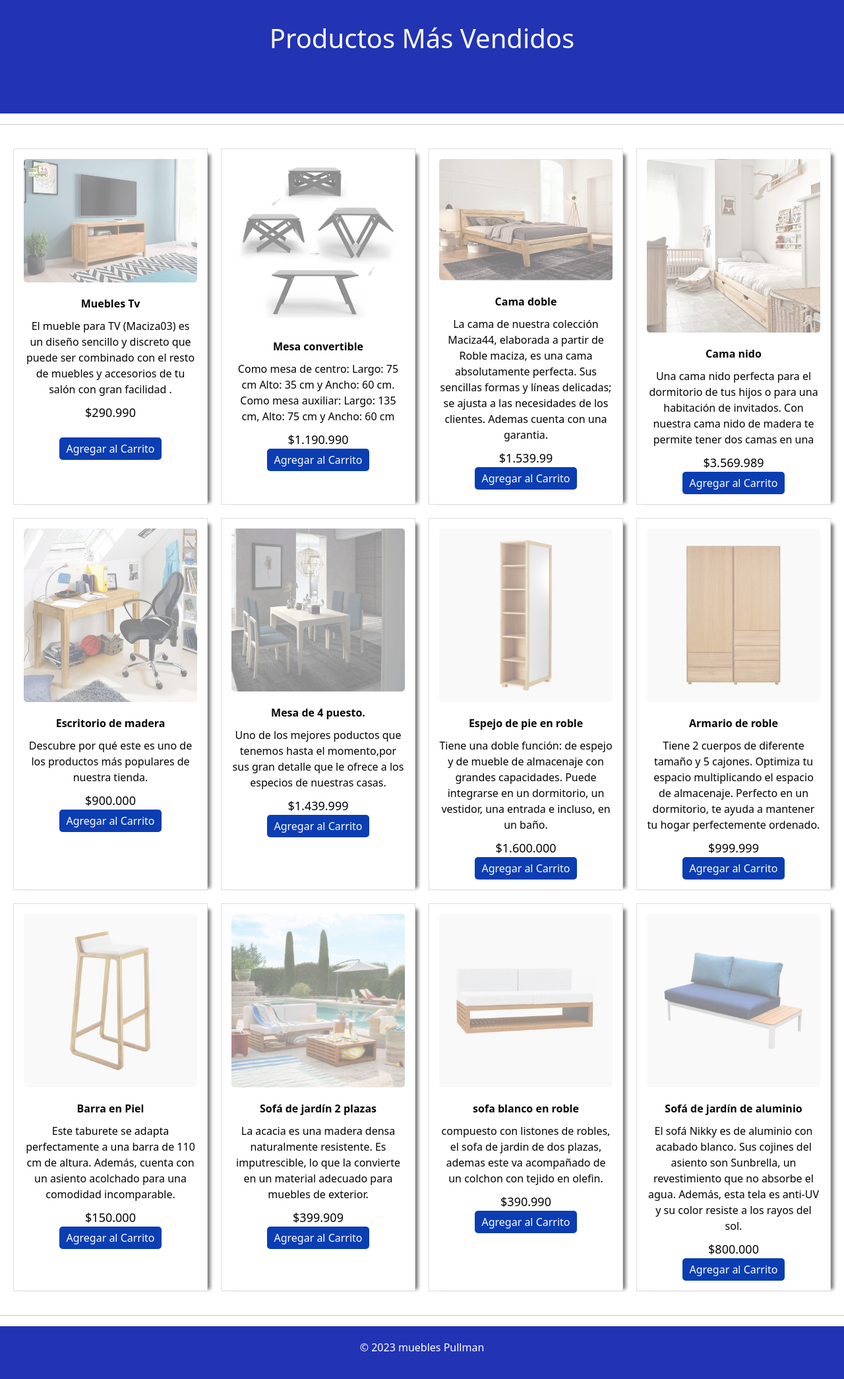
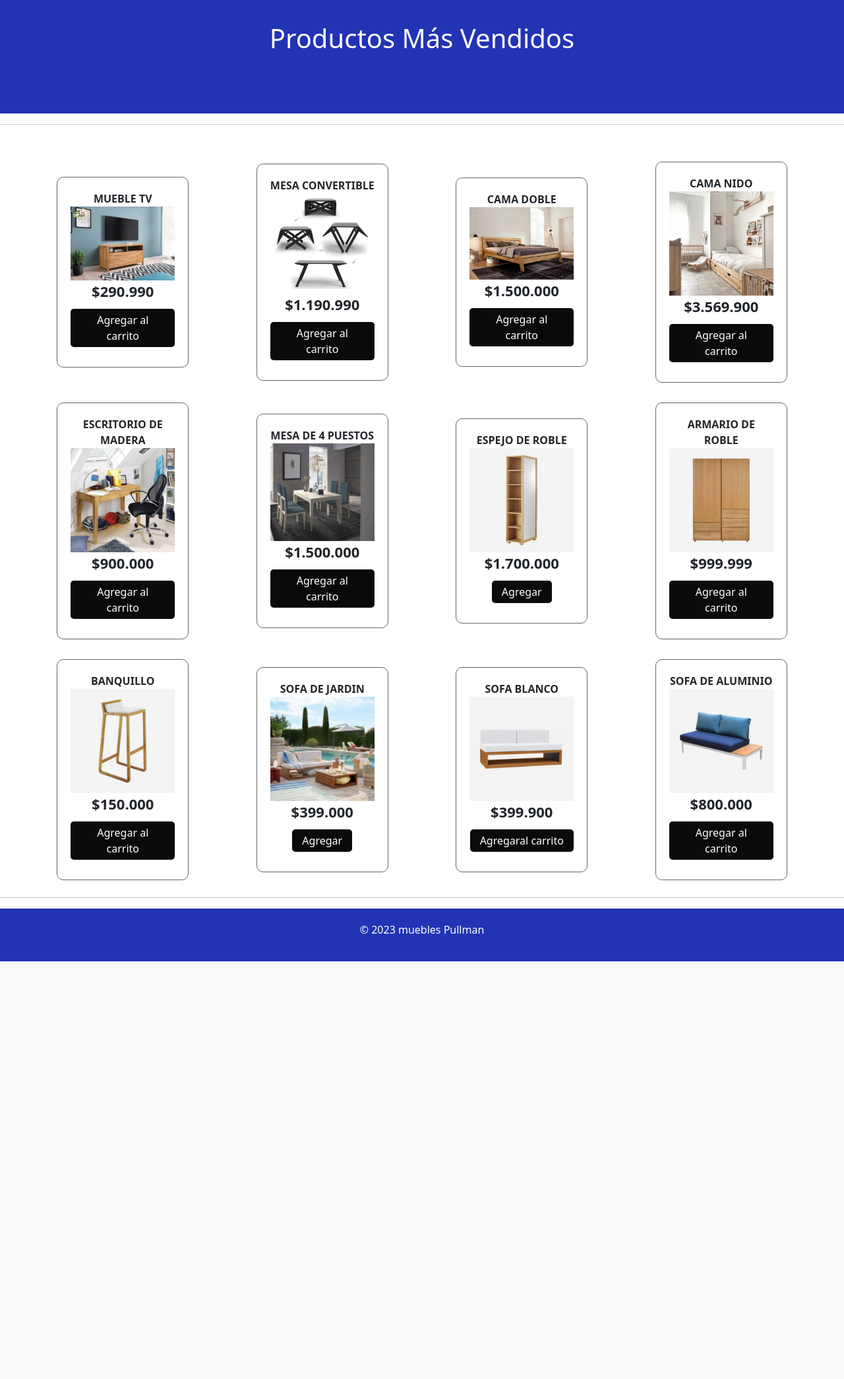
Before and after one commit to 11julio11/roble_store, a PHP site: the page made by lo mas vendido.html in a window 1280 px wide. Shown: the part 56-2146 px from the top of the page at 66% size. After the commit the page ends 1513 px from the top, so only its background shows below. Run offline with PHP 8.4, Linux system fonts and the light colour scheme.

Commit message:
implemetacion  de cambios

```diff
--- a/carrito.html
+++ b/carrito.html
@@ -60,6 +60,7 @@
             </div>
           </nav>
     </main>
+    <h3>productos especiales</h3>
   <section class="contenedor">
       <!-- Contenedor de elementos -->
       <div class="contenedor-items">
@@ -191,7 +192,7 @@
               <div class="fila">
                   <strong>Tu Total</strong>
                   <span class="carrito-precio-total">
-                      $120.000,00
+                      $120.000.000,0
                   </span>
               </div>
               <button class="btn-pagar">Pagar <i class="fa-solid fa-bag-shopping"></i> </button>
--- a/css/lo mas vendido.css
+++ b/css/lo mas vendido.css
@@ -14,80 +14,207 @@ h1 {
     color: #fcfcfc;
 }
 
-.products-container {
+.contenedor{
+    max-width: 1200px;
+    padding: 10px;
+    margin: auto;
+    display: flex;
+    justify-content: space-between;
+    /* oculto lo que queda fuera del .contenedor */
+    contain: paint;
+}
+
+h3{
+    text-align: center;
+    margin-top: 20px;
+    box-sizing: border-box;
+    color: #092cf3;
+}
+
+/* SECCION CONTENEDOR DE ITEMS */
+.contenedor .contenedor-items{
+    margin-top: 30px;
     display: grid;
-    grid-template-columns: repeat(auto-fit, minmax(250px, 1fr));
-    gap: 20px;
+    grid-template-columns: repeat(auto-fit, minmax(220px, 1fr));
+    grid-gap:30px;
+    grid-row-gap: 30px;
+    /* width: 60%; */
+    width: 100%;
+    transition: .3s;
+}
+.contenedor .contenedor-items .item{
+    max-width: 200px;
+    margin: auto;
+    border: 1px solid #666;
+    border-radius: 10px;
+    padding: 20px;
+    transition: .3s;
+}
+.contenedor .contenedor-items .item .img-item{
+    width: 100%;
+}
+.contenedor .contenedor-items .item:hover{
+    box-shadow: 0 0 10px #666;
+    scale: 1.05;
+}
+.contenedor .contenedor-items .item .titulo-item{
+    display: block;
+    font-weight: bold;
+    text-align: center;
+    text-transform: uppercase;
+}
+.contenedor .contenedor-items .item .precio-item{
+    display: block;
+    text-align: center;
+    font-weight: bold;
+    font-size: 22px;
+}
+
+.contenedor .contenedor-items .item .boton-item{
+    display: block;
+    margin: 10px auto;
+    border: none;
+    background-color: rgb(11, 10, 10);
+    color: #fff;
+    padding: 5px 15px;
+    border-radius: 5px;
+    cursor: pointer;
+}
+
+.contenedor .contenedor-items .item .boton-item:hover{
+   background-color: #2233b4;
+}
+/* seccion carrito */
+.carrito{
+    border: 1px solid #666;
+    width: 35%;
+    margin-top: 30px;
+    border-radius: 10px;
+    overflow: hidden;
+    margin-bottom: auto;
+    position: sticky !important;
+    top: 0;
+    transition: .3s;
+    /* Estilos para ocultar */
+    margin-right: -100%;
+    opacity: 0;
+}
+.carrito .header-carrito{
+    background-color: #000;
+    color: #fff;
+    text-align: center;
+    padding: 30px 0;
+}
+.carrito .carrito-item{
+    display: flex;
+    align-items: center;
+    /* justify-content: space-between; */
+    position: relative;
+    border-bottom: 1px solid #666;
     padding: 20px;
 }
-
-.product {
-    background-color: #fff;
-    border: 1px solid #ddd;
-    padding: 15px;
+.carrito .carrito-item img{
+    margin-right: 20px;
+}
+.carrito .carrito-item .carrito-item-titulo{
+    display: block;
+    font-weight: bold;
+    margin-bottom: 10px;
+    text-transform: uppercase;
+}
+.carrito .carrito-item .selector-cantidad{
+    display: inline-block;
+    margin-right: 25px;
+}
+.carrito .carrito-item .carrito-item-cantidad{
+    border: none;
+    font-size: 18px;
+    background-color: transparent;
+    display: inline-block;
+    width:30px;
+    padding: 5px;
     text-align: center;
-    box-shadow: 0 2px 4px rgba(0, 0, 0, 0.1);
-    -webkit-box-shadow: 10px 3px 5px -6px rgba(10, 10, 10, 0.53);
-    -moz-box-shadow: 10px 3px 5px -6px rgba(18, 19, 18, 0.53);
-    box-shadow: 10px 3px 5px -6px rgba(0, 0, 0, 0.53);
+}
+.carrito .carrito-item .selector-cantidad i{
+    font-size: 18px;
+    width: 32px;
+    height: 32px;
+    line-height: 32px;
+    text-align: center;
+    border-radius: 50%;
+    border: 1px solid #000;
+    cursor: pointer;
+}
+.carrito .carrito-item .carrito-item-precio{
+    font-weight: bold;
+    display: inline-block;
+    font-size: 18px;
+    margin-bottom: 5px;
+}
+.carrito .carrito-item .btn-eliminar{
+    position: absolute;
+    right: 15px;
+    top: 15px;
+    color: #000;
+    font-size: 20px;
+    width: 40px;
+    height: 40px;
+    line-height: 40px;
+    text-align: center;
+    border-radius: 50%;
+    border: 1px solid #000;
+    cursor: pointer;
+    display: block;
+    background: transparent;
+    z-index: 20;
+}
+.carrito .carrito-item .btn-eliminar i{
+    pointer-events: none;
 }
 
-.product:hover {
-    opacity: 1;
-    transition: opacity 1.5s;
-    box-shadow: 0 0 5px rgba(12, 206, 190, 0.3);
-  }
-
-.product img {
-    max-width: 100%;
-    height: auto;
-    object-fit: cover;
+.carrito-total{
+    background-color: #f3f3f3;
+    padding: 30px;
+}
+.carrito-total .fila{
+    display: flex;
+    justify-content: space-between;
+    align-items: center;
+    font-size: 22px;
+    font-weight: bold;
+    margin-bottom: 10px;
+}
+.carrito-total .btn-pagar{
+    display: block;
+    width: 100%;
+    border: none;
+    background: #000;
+    color: #fff;
     border-radius: 5px;
-    margin-bottom: 10px;
-    opacity: 0.5;
-    transition: transform 0.3s, box-shadw 0.3s;
+    font-size: 18px;
+    padding: 20px;
+    display: flex;
+    justify-content: space-between;
+    align-items: center;
+    cursor: pointer;
+    transition: .3s;
+}
+.carrito-total .btn-pagar:hover{
+    scale: 1.05;
 }
 
-.product img:hover{
-    opacity: 1;
-    transform: scale(1.5);
-    box-shadow: 0 0 10px rgba(0, 0, 0, 0.5);
-}
-
-.product-title {
-    font-weight: bold;
-    margin: 10px 0;
-    color: #050505;
-}
-
-.product-description {
-    margin-bottom: 10px;
-    color: #030303;
-}
-
-.product-price {
-    font-size: 18px;
-    color: #000000;
-}
-
-.product button{
-    background-color: #0b3db3;
-    color: #fff;
-    border: none;
-    padding: 5px 10px;
-    border-radius: 5px;
-    cursor: pointer;
-    transition: background-color 0.3s ease;
-}
-
-.product a {
-    text-decoration: none;
-    color: #fff;
-}
-
-.product button:hover {
-    background-color: #ffac05;
-}
+/* SECCION RESPONSIVE */
+@media screen and (max-width: 850px) {
+    .contenedor {
+      display: block;
+    }
+    .contenedor-items{
+        width: 100% !important;
+    }
+    .carrito{
+        width: 100%;
+    }
+  }
 /*estilos para pantallas pequeñas*/
 @media(max-width: 767px){
     body{
--- a/lo mas vendido.html
+++ b/lo mas vendido.html
@@ -4,6 +4,7 @@
     <meta charset="UTF-8">
     <meta name="viewport" content="width=device-width, initial-scale=1.0">
     <link rel="stylesheet" href="css/lo mas vendido.css">
+    <link rel="stylesheet" href="https://cdnjs.cloudflare.com/ajax/libs/font-awesome/6.2.1/css/all.min.css" integrity="sha512-MV7K8+y+gLIBoVD59lQIYicR65iaqukzvf/nwasF0nqhPay5w/9lJmVM2hMDcnK1OnMGCdVK+iQrJ7lzPJQd1w==" crossorigin="anonymous" referrerpolicy="no-referrer" />
     <link href="https://cdn.jsdelivr.net/npm/bootstrap@5.1.3/dist/css/bootstrap.min.css" rel="stylesheet" integrity="sha384-1BmE4kWBq78iYhFldvKuhfTAU6auU8tT94WrHftjDbrCEXSU1oBoqyl2QvZ6jIW3" crossorigin="anonymous">
     <link rel="website icon" type="png" href="img/icono.png" />
     <title>Lo mas vendido</title>
@@ -56,132 +57,150 @@
       </nav>
     <h1>Productos Más Vendidos</h1>
      <hr>
-    <div class="products-container">
-        <div class="product">
-            <img src="img/mueble tv.png" alt="Producto 1">
-            <div class="product-title">Muebles Tv</div>
-            <div class="product-description">
-              El mueble para TV (Maciza03) es un diseño sencillo y discreto que puede ser combinado con el resto de muebles y accesorios de tu salón con gran facilidad .
-            </div>
-            <div class="product-price">$290.990</div><br>
-            <button><a href="">Agregar al Carrito</a></button>
+    <section class="contenedor">
+      <div class="contenedor-items">
+        <div class="item">
+          <span class="titulo-item">Mueble tv</span>
+          <img src="img/mueble tv.png" alt="" class="img-item">
+          <span class="precio-item">$290.990</span>
+          <button class="boton-item">Agregar al carrito</button>
         </div>
 
-        <div class="product">
-            <img src="img/mesa convertible.png" alt="Producto 2">
-            <div class="product-title">Mesa convertible</div>
-            <div class="product-description">
-              Como mesa de centro: Largo: 75 cm Alto: 35 cm y Ancho: 60 cm.
-              Como mesa auxiliar: Largo: 135 cm, Alto: 75 cm y Ancho: 60 cm
-            </div>
-            <div class="product-price">$1.190.990</div>
-            <button><a href="">Agregar al Carrito</a></button>
+        <div class="item">
+          <span class="titulo-item">Mesa convertible</span>
+          <img src="img/mesa convertible.png" alt="" class="img-item">
+          <span class="precio-item">$1.190.990</span>
+          <button class="boton-item">Agregar al carrito</button>
         </div>
 
-        <div class="product">
-            <img src="img/camadoble001.png" alt="Producto 3">
-            <div class="product-title">Cama doble</div>
-            <div class="product-description">
-              La cama de nuestra colección Maciza44, elaborada a partir de Roble maciza, es una cama absolutamente perfecta. Sus sencillas formas y líneas delicadas; se ajusta a las necesidades de los clientes. Ademas cuenta con una garantia.
-            </div>
-            <div class="product-price">$1.539.99</div>
-            <button><a href="">Agregar al Carrito</a></button>
+        <div class="item">
+          <span class="titulo-item">Cama doble</span>
+          <img src="img/camadoble001.png" alt="" class="img-item">
+          <span class="precio-item">$1.500.000</span>
+          <button class="boton-item">Agregar al carrito</button>
         </div>
 
-        <div class="product">
-            <img src="img/cama nido.png" alt="Producto 3">
-            <div class="product-title">Cama nido</div>
-            <div class="product-description">
-              Una cama nido perfecta para el dormitorio de tus hijos o para una habitación de invitados. Con nuestra cama nido de madera te permite tener dos camas en una
-            </div>
-            <div class="product-price">$3.569.989</div>
-            <button><a href="">Agregar al Carrito</a></button>
+        <div class="item">
+          <span class="titulo-item">Cama nido</span>
+          <img src="img/cama nido.png" alt="" class="img-item">
+          <span class="precio-item">$3.569.900</span>
+          <button class="boton-item">Agregar al carrito</button>
         </div>
 
-        <div class="product">
-            <img src="img/escritorio de madera.png" alt="Producto 3">
-            <div class="product-title">Escritorio de madera</div>
-            <div class="product-description">
-                Descubre por qué este es uno de los productos más populares de nuestra tienda.
-            </div>
-            <div class="product-price">$900.000</div>
-            <button><a href="">Agregar al Carrito</a></button>
+        <div class="item">
+          <span class="titulo-item">Escritorio de madera</span>
+          <img src="img/escritorio de madera.png" alt="" class="img-item">
+          <span class="precio-item">$900.000</span>
+          <button class="boton-item">Agregar al carrito</button>
         </div>
 
-        <div class="product">
-            <img src="img/mesa de 4 puestos.png" alt="Producto 3">
-            <div class="product-title">Mesa de 4 puesto.</div>
-            <div class="product-description">
-                Uno de los mejores poductos que tenemos hasta el momento,por sus gran detalle que le ofrece a los especios de nuestras casas.
-            </div>
-            <div class="product-price">$1.439.999</div>
-            <button><a href="">Agregar al Carrito</a></button>
+        <div class="item">
+          <span class="titulo-item">Mesa de 4 puestos</span>
+          <img src="img/mesa de 4 puestos.png" alt="" class="img-item">
+          <span class="precio-item">$1.500.000</span>
+          <button class="boton-item">Agregar al carrito</button>
         </div>
 
-        <div class="product">
-            <img src="img/espejo-de-pie-de-roble-natural_9965759.jpg" alt="Producto 3">
-            <div class="product-title">Espejo de pie en roble</div>
-            <div class="product-description">
-              Tiene una doble función: de espejo y de mueble de almacenaje con grandes capacidades. Puede integrarse en un dormitorio, un vestidor, una entrada e incluso, en un baño.
-            </div>
-            <div class="product-price">$1.600.000</div>
-            <button><a href="">Agregar al Carrito</a></button>
+        <div class="item">
+          <span class="titulo-item">Espejo de roble</span>
+          <img src="img/espejo-de-pie-de-roble-natural_9965759.jpg" alt="" class="img-item">
+          <span class="precio-item">$1.700.000</span>
+          <button class="boton-item">Agregar</button>
         </div>
 
-        <div class="product">
-            <img src="img/armario-de-roble-natural_9062237.jpg" alt="Producto 3">
-            <div class="product-title">Armario de roble</div>
-            <div class="product-description">
-              Tiene 2 cuerpos de diferente tamaño y 5 cajones. Optimiza tu espacio multiplicando el espacio de almacenaje. Perfecto en un dormitorio, te ayuda a mantener tu hogar perfectemente ordenado.
-            </div>
-            <div class="product-price">$999.999</div>
-            <button><a href="">Agregar al Carrito</a></button>
+        <div class="item">
+          <span class="titulo-item">Armario de roble</span>
+          <img src="img/armario-de-roble-natural_9062237.jpg" alt="" class="img-item">
+          <span class="precio-item">$999.999</span>
+          <button class="boton-item">Agregar al carrito</button>
         </div>
 
-        <div class="product">
-            <img src="img/silla 123.jpg" alt="Producto 3">
-            <div class="product-title"> Barra en Piel </div>
-            <div class="product-description">
-              Este taburete se adapta perfectamente a una barra de 110 cm de altura. Además, cuenta con un asiento acolchado para una comodidad incomparable.
-            </div>
-            <div class="product-price">$150.000</div>
-            <button><a href="">Agregar al Carrito</a></button>
+        <div class="item">
+          <span class="titulo-item">Banquillo</span>
+          <img src="img/silla 123.jpg" alt="" class="img-item">
+          <span class="precio-item">$150.000</span>
+          <button class="boton-item">Agregar al carrito</button>
         </div>
 
-        <div class="product">
-            <img src="img/sofa-de-jardin-2-plazas.jpg" alt="Producto 3">
-            <div class="product-title">Sofá de jardín 2 plazas </div>
-            <div class="product-description">
-              La acacia es una madera densa naturalmente resistente. Es imputrescible, lo que la convierte en un material adecuado para muebles de exterior.
-            </div>
-            <div class="product-price">$399.909</div>
-            <button><a href="">Agregar al Carrito</a></button>
+        <div class="item">
+          <span class="titulo-item">Sofa de jardin</span>
+          <img src="img/sofa-de-jardin-2-plazas.jpg" alt="" class="img-item">
+          <span class="precio-item">$399.000</span>
+          <button class="boton-item">Agregar</button>
         </div>
 
-        <div class="product">
-            <img src="img/sofa-acacia_12020171.jpg" alt="Producto 3">
-            <div class="product-title">sofa blanco en roble</div>
-            <div class="product-description">
-               compuesto con listones de robles, el sofa de jardin de dos plazas, ademas este va acompañado de un colchon con tejido en olefin.
-            </div>
-            <div class="product-price">$390.990</div>
-            <button><a href="">Agregar al Carrito</a></button>
+        <div class="item">
+          <span class="titulo-item">Sofa blanco</span>
+          <img src="img/sofa-acacia_12020171.jpg" alt="" class="img-item">
+          <span class="precio-item">$399.900</span>
+          <button class="boton-item">Agregaral carrito</button>
         </div>
 
-        <div class="product">
-            <img src="img/sofa-de-jardin-de-aluminio-.jpg" alt="Producto 3">
-            <div class="product-title">Sofá de jardín de aluminio</div>
-            <div class="product-description">
-              El sofá Nikky es de aluminio con acabado blanco. Sus cojines del asiento son Sunbrella, un revestimiento que no absorbe el agua. Además, esta tela es anti-UV y su color resiste a los rayos del sol.
+        <div class="item">
+          <span class="titulo-item">Sofa de aluminio</span>
+          <img src="img/sofa-de-jardin-de-aluminio-.jpg" alt="" class="img-item">
+          <span class="precio-item">$800.000</span>
+          <button class="boton-item">Agregar al carrito</button>
+        </div>
+      </div>
+
+      <!-- Carrito de Compras -->
+      <div class="carrito" id="carrito">
+        <div class="header-carrito">
+            <h2>Tu Carrito</h2>
+        </div>
+
+        <div class="carrito-items">
+            <!--
+            <div class="carrito-item">
+                <img src="img/boxengasse.png" width="80px" alt="">
+                <div class="carrito-item-detalles">
+                    <span class="carrito-item-titulo">Box Engasse</span>
+                    <div class="selector-cantidad">
+                        <i class="fa-solid fa-minus restar-cantidad"></i>
+                        <input type="text" value="1" class="carrito-item-cantidad" disabled>
+                        <i class="fa-solid fa-plus sumar-cantidad"></i>
+                    </div>
+                    <span class="carrito-item-precio">$15.000,00</span>
+                </div>
+               <span class="btn-eliminar">
+                    <i class="fa-solid fa-trash"></i>
+               </span>
             </div>
-            <div class="product-price">$800.000</div>
-            <button><a href="">Agregar al Carrito</a></button>
+            <div class="carrito-item">
+                <img src="img/skinglam.png" width="80px" alt="">
+                <div class="carrito-item-detalles">
+                    <span class="carrito-item-titulo">Skin Glam</span>
+                    <div class="selector-cantidad">
+                        <i class="fa-solid fa-minus restar-cantidad"></i>
+                        <input type="text" value="3" class="carrito-item-cantidad" disabled>
+                        <i class="fa-solid fa-plus sumar-cantidad"></i>
+                    </div>
+                    <span class="carrito-item-precio">$18.000,00</span>
+                </div>
+               <button class="btn-eliminar">
+                    <i class="fa-solid fa-trash"></i>
+               </button>
+            </div>
+             -->
+        </div>
+        <div class="carrito-total">
+            <div class="fila">
+                <strong>Tu Total</strong>
+                <span class="carrito-precio-total">
+                    $220.000.00,0
+                </span>
+            </div>
+            <button class="btn-pagar">Pagar <i class="fa-solid fa-bag-shopping"></i> </button>
         </div>
     </div>
+
+    </section>
     <hr>
  <footer>
     <p>© 2023 muebles Pullman</p>
  </footer>
+ <script src="scripts.js"></script>
  <script src="https://cdn.jsdelivr.net/npm/bootstrap@5.1.3/dist/js/bootstrap.bundle.min.js" integrity="sha384-ka7Sk0Gln4gmtz2MlQnikT1wXgYsOg+OMhuP+IlRH9sENBO0LRn5q+8nbTov4+1p" crossorigin="anonymous"></script>
 
 </body>
```
Also changed, not shown: css/carrito.css (+8 -1 lines), css/promociones.css (+13 -6 lines).
